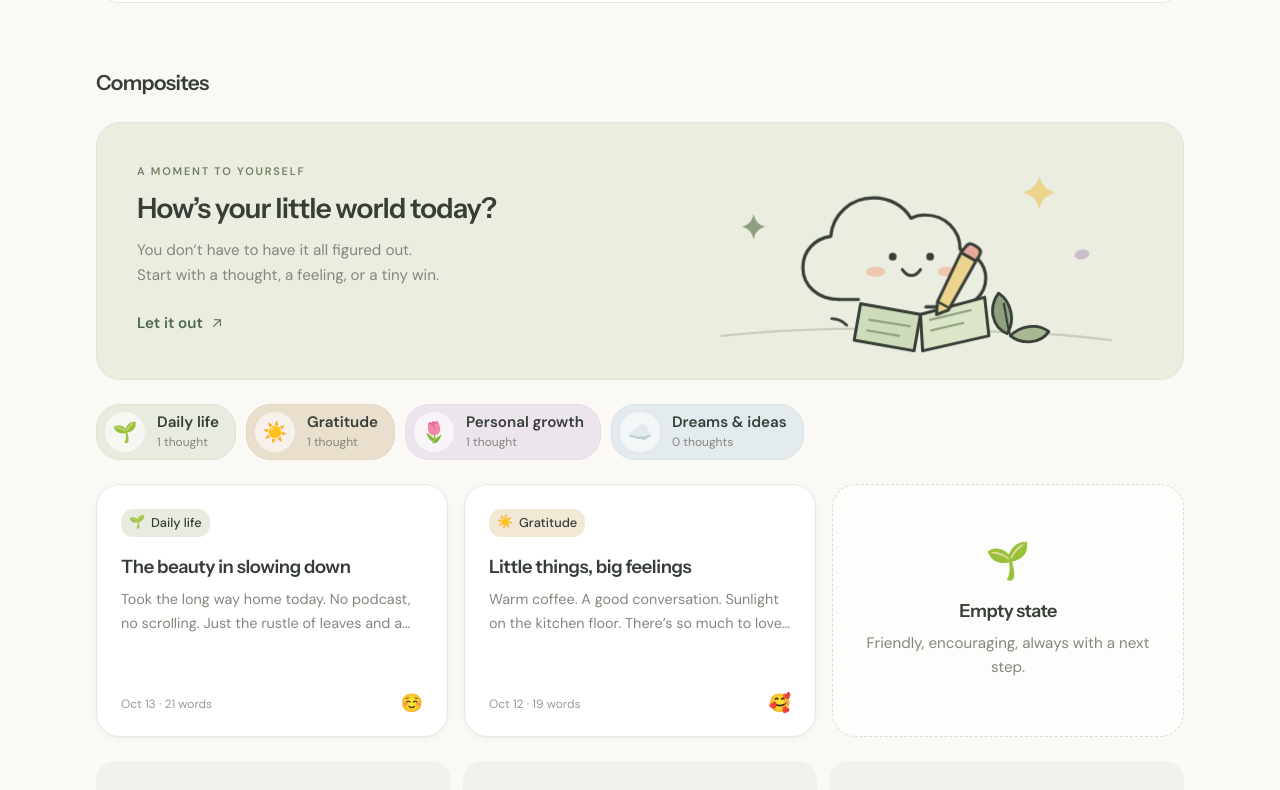
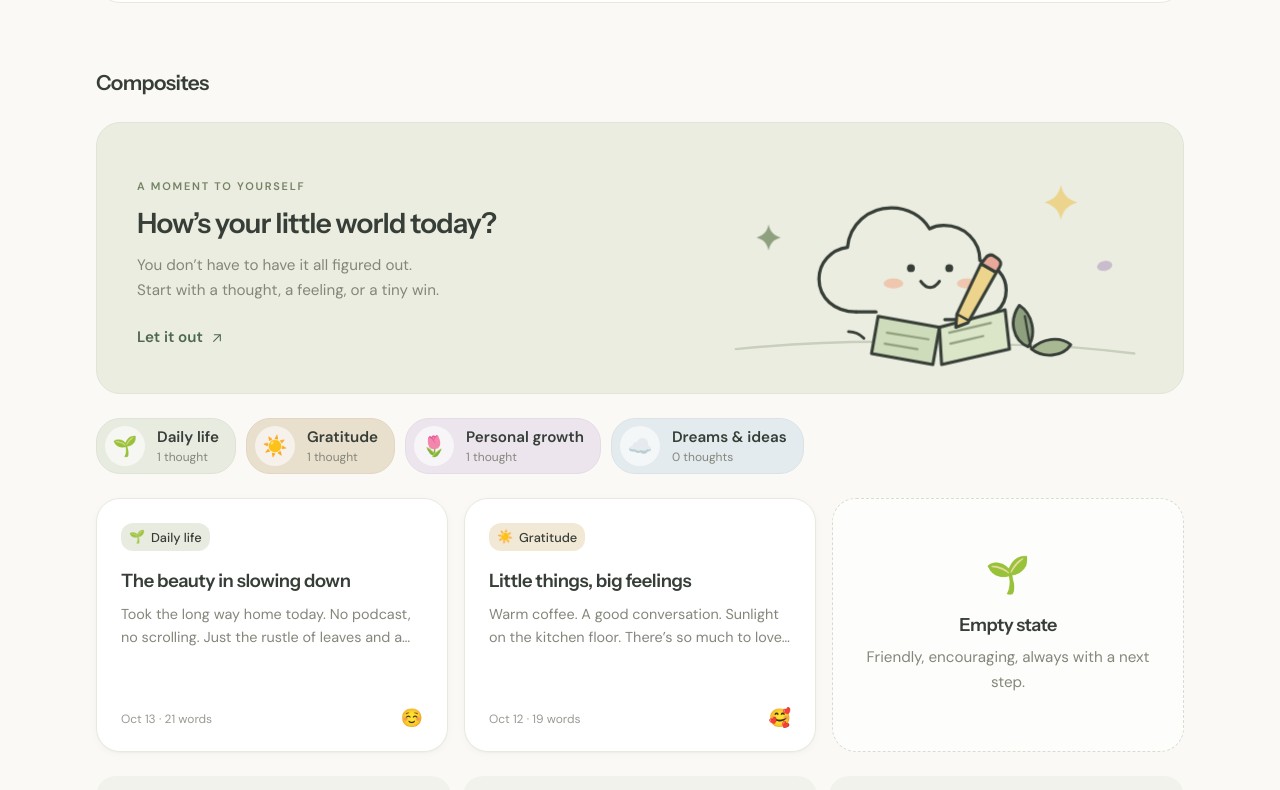
Before and after one commit to DoodleHub/aplo, a Next.js app: page /design-system in a window 1280 px wide. Shown: the part 3766-4556 px from the top of the page. Built offline with nearby package versions, Linux system fonts and the light colour scheme.

Commit message:
fix: overlap

```diff
--- a/components/journal/hero-prompt.tsx
+++ b/components/journal/hero-prompt.tsx
@@ -4,8 +4,8 @@ import { ArrowUpRightIcon } from "@/components/icons";
 
 export function HeroPrompt() {
   return (
-    <section className="relative overflow-hidden rounded-3xl border border-wash-line bg-wash px-6 py-8 sm:px-10 sm:py-10">
-      <div className="relative z-10 max-w-md">
+    <section className="relative flex items-end gap-6 overflow-hidden rounded-3xl border border-wash-line bg-wash px-6 py-8 sm:px-10 sm:py-10">
+      <div className="relative z-10 max-w-md min-w-0 flex-1">
         <p className="text-eyebrow font-semibold uppercase text-sage-500">A moment to yourself</p>
         <h2 className="mt-3 font-display text-[1.55rem] leading-tight font-semibold tracking-[-0.03em] text-ink sm:text-[1.75rem]">
           How’s your little world today?
@@ -26,7 +26,8 @@ export function HeroPrompt() {
           />
         </Link>
       </div>
-      <CloudWriter className="pointer-events-none absolute right-4 bottom-0 hidden h-[88%] w-auto md:right-10 md:block lg:right-16" />
+      {/* A flex sibling rather than absolutely placed, so on tablet widths it shrinks beside the text instead of sliding under it. */}
+      <CloudWriter className="pointer-events-none -mb-10 ml-auto hidden h-auto w-[45%] max-w-104 shrink-0 md:block" />
     </section>
   );
 }
```
